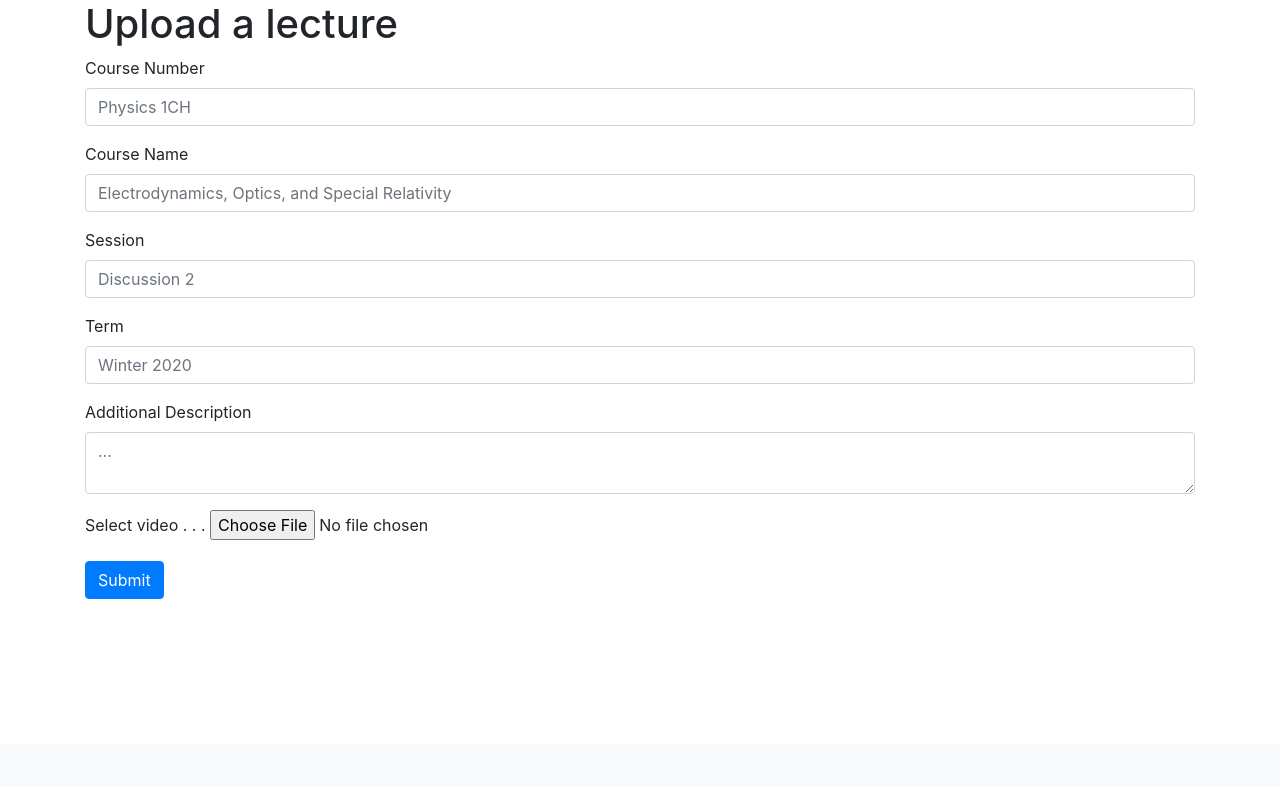
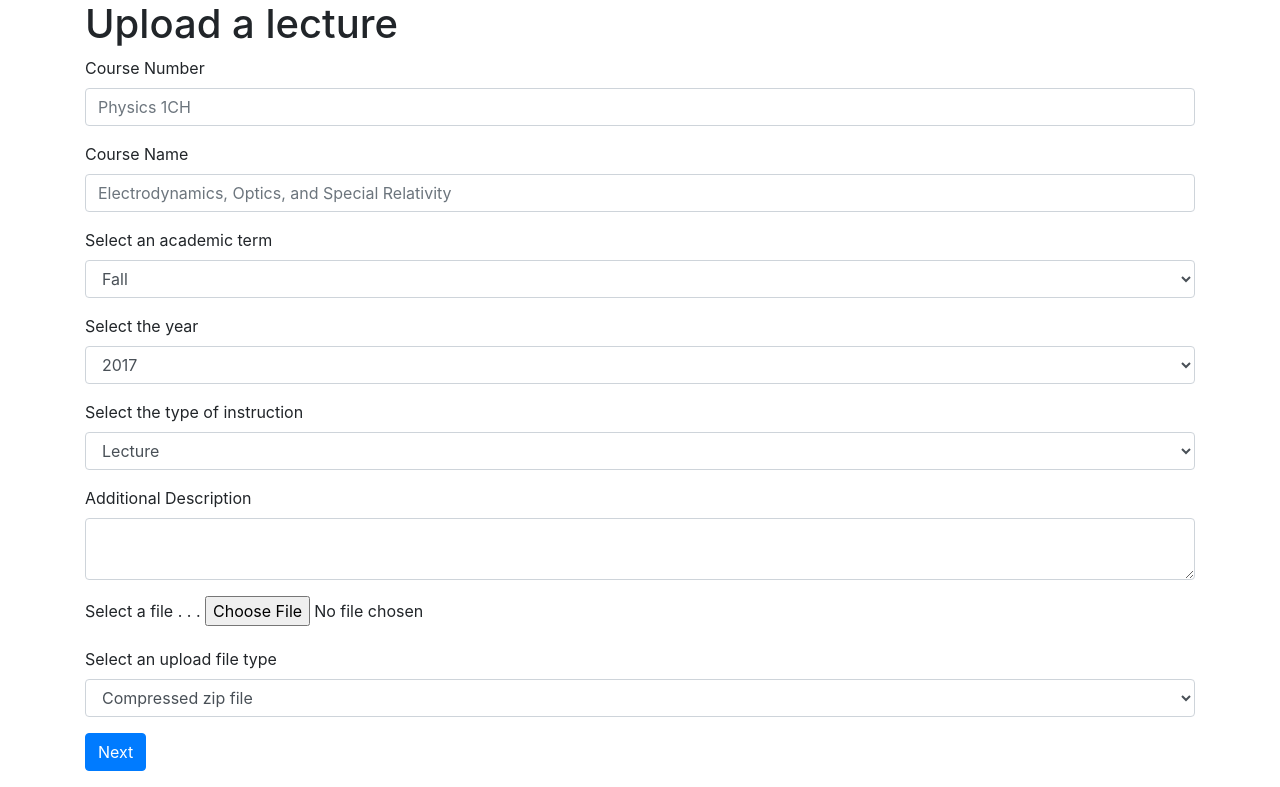
Before and after one commit to curesh/KumbayUni, a Flask app: page /create in a window 1280 px wide. Shown: the part 56-843 px from the top of the page. Before the commit the page ends 655 px from the top, so only its background shows below. Run offline with Flask 2, Linux system fonts and the light colour scheme; a user stored in the database is signed in; some libraries are stand-ins or nearby versions.

Commit message:
Expand create.html form and corresponding task. Working on getting zip file upload down.

```diff
--- a/misc/todo.txt
+++ b/misc/todo.txt
@@ -26,12 +26,11 @@ Features:
 Urgent Todo for tmrw:
 1. Try to get redis background jobs working using https://blog.miguelgrinberg.com/post/the-flask-mega-tutorial-part-xxii-background-jobs
    a) Mostly working. Now, get notification system working for background jobs.
-2. Now need to make the signup and upload video forms good so all the necessary information
-is there for a video title and description.
 3. It is a good idea to create a bulk upload option in the forms where you can upload a zip without having to enter in all those boxes for each one
 3. FavIcon
 4. deploy
 5. Apply smoothing algo to all rectangles (other than just the biggest)
+6. Maybe eventually change the lecture number form input to dynamically take in [discussion/officehours/lecture]
 
 Status:
 Youtube hyperlink display for uploaded video is working. Now need to make the signup and upload video forms good so all the necessary information
--- a/src/app.py
+++ b/src/app.py
@@ -13,6 +13,8 @@ from redis import Redis
 import rq
 from google.oauth2 import service_account
 import googleapiclient.discovery
+from zipfile import ZipFile
+import shutil
 
 # _________INIT___________
 def create_app(config_class=Config):
@@ -27,36 +29,14 @@ app = create_app(Config)
 login = LoginManager(app)
 login.login_view = 'login'
 
-def create_service_account(project_id, name, display_name):
-    """Creates a service account."""
-
-    credentials = service_account.Credentials.from_service_account_file(
-        filename=os.environ['GOOGLE_APPLICATION_CREDENTIALS'],
-        scopes=['https://www.googleapis.com/auth/cloud-platform'])
-
-    service = googleapiclient.discovery.build(
-        'iam', 'v1', credentials=credentials)
-
-    my_service_account = service.projects().serviceAccounts().create(
-        name='projects/' + project_id,
-        body={
-            'accountId': name,
-            'serviceAccount': {
-                'displayName': display_name
-            }
-        }).execute()
-
-    print('Created service account: ' + my_service_account['email'])
-    return my_service_account
-
 @login.user_loader
 def load_user(user_id):
     if not user_id:
         return None
-    conn = get_db_connection()
-    c = conn.execute("SELECT * FROM users WHERE user_id = (?)", [int(user_id),])
+    curr, conn = get_db_connection()
+    curr.execute("SELECT * FROM users WHERE user_id = (?)", [int(user_id),])
 
-    userrow = c.fetchone()
+    userrow = curr.fetchone()
     conn.close()
     if userrow is None:
         return None
@@ -64,7 +44,7 @@ def load_user(user_id):
 
     if not userid:
         return None
-    u = User(userid, userrow[1], userrow[2], userrow[3])
+    u = User(userid, userrow[4], userrow[5], userrow[6])
     if u:
         u.set_password(u.password_hash)
     return u
@@ -75,8 +55,8 @@ def login():
         return redirect(url_for('index'))
     form = LoginForm()
     if form.validate_on_submit():
-        conn = get_db_connection()
-        uid = conn.execute("SELECT user_id FROM users WHERE username = (?)", [form.username.data,]).fetchone()
+        curr, conn = get_db_connection()
+        uid = curr.execute("SELECT user_id FROM users WHERE username = (?)", [form.username.data,]).fetchone()
         conn.close()
         if uid:
             uid = uid[0]
@@ -103,9 +83,9 @@ def register():
         return redirect(url_for('index'))
     form = RegistrationForm()
     if form.validate_on_submit():
-        conn = get_db_connection()
-        conn.execute("INSERT INTO users (username, email, password_hash) VALUES (?, ?, ?)",
-                     (form.username.data, form.email.data, form.password.data)
+        curr, conn = get_db_connection()
+        curr.execute("INSERT INTO users (first_name, last_name, university, username, email, password_hash) VALUES (?, ?, ?, ?, ?, ?)",
+                     (form.first_name.data, form.last_name.data, form.university.data, form.username.data, form.email.data, form.password.data)
                      )
         conn.commit()
         conn.close()
@@ -115,14 +95,14 @@ def register():
 
 @app.route('/')
 def index():
-    conn = get_db_connection()
-    links = conn.execute('SELECT * FROM links').fetchall()
+    curr, conn = get_db_connection()
+    links = curr.execute('SELECT * FROM links').fetchall()
     conn.close()
     return render_template('index.html', links=links)
 
 def get_link(link_id):
-    conn = get_db_connection()
-    link = conn.execute('SELECT * FROM links WHERE link_id = ?',
+    curr, conn = get_db_connection()
+    link = curr.execute('SELECT * FROM links WHERE link_id = ?',
                         (link_id,)).fetchone()
     conn.close()
     if link is None:
@@ -150,14 +130,112 @@ def allowed_images(filename):
     else:
         return False
 
-@app.route('/create', methods=('GET', 'POST'))
+@app.route('/create', methods=('GET', 'POST'), )
 @login_required
 def create():
 
-    #Sample video title:
-    # UCLA Physics 1CH: Electrodynamics, Optics, and Special Relativity
-    # Discussion 1 by Trevor Scheopner
-    # Winter 2020
+    if request.method == 'POST':
+        # print("File_type: ", request.form['FileType'])
+        # print("simpleList: ", request.form.getlist('letters[]'))
+        # print("Unknown test: ", "unknown" in request.form )
+        # print("Next button?: ", request.form["NextButton"])
+        print("request forms: ", request.form)
+        load_file = os.path.join(app.config['UPLOAD_FOLDER'], "original")
+
+        if 'NextButton' in request.form:
+            # Check all input fields for errors
+            if not request.files['file']:
+                flash('File is required')
+            elif not request.form['course_num']:
+                flash('Course number is required')
+            elif not request.form['course_name']:
+                flash('Course name is required')
+            else:
+                # Actual Code
+                f = request.files['file']
+                load_file = os.path.join(app.config['UPLOAD_FOLDER'], "original")
+                # curr_path = os.getcwd()
+                # os.chdir(load_file)
+                f.save(os.path.join(load_file, secure_filename(f.filename)))
+                # os.chdir(curr_path)
+
+                # Handles zip file or video file submission
+                if request.form["FileType"] == "Compressed zip file":
+                    try:
+                        print("f: ", f)
+                        print("secure_filename(for zip try): ", secure_filename(f.filename))
+                        with ZipFile(os.path.join(load_file,secure_filename(f.filename)), 'r') as zipObj:
+                            zipObj.extractall(load_file)
+                        os.remove(os.path.join(load_file,secure_filename(f.filename)))
+                    except:
+                        if os.path.exists(os.path.join(load_file, secure_filename(f.filename))):
+                            os.remove(os.path.join(load_file, secure_filename(f.filename)))
+                        flash('Please submit a zip file')
+                        return render_template('create.html', file_names=None)
+
+
+                file_names = []
+                incorrect_input = False
+                curr, conn = get_db_connection()
+                curr.execute("SELECT user_id FROM users WHERE username = (?)", [current_user.name,])
+                user_id_curr = curr.fetchone()[0]
+                for i, file_name in enumerate(os.listdir(load_file)):
+                    if file_name == "__MACOSX":
+                        shutil.rmtree(os.path.join(load_file,file_name))
+                        continue
+                    if not allowed_images(file_name) or file_name == "" or os.stat(os.path.join(load_file, file_name)).st_size > app.config['MAX_CONTENT_PATH']:
+                        print("Incorrect_input: ", file_name)
+                        incorrect_input = True
+                        break
+                    file_names.append(file_name)
+                    print("Inserting: ", file_name)
+                    curr.execute("INSERT INTO lectures (file_name, course_num, course_name, term, year, class_type, description, lecture_num, user_id) VALUES (?, ?, ?, ?, ?, ?, ?, ?, ?)",
+                                (file_name, request.form['course_num'], request.form['course_name'], request.form['Term'], int(request.form['Year']),
+                                request.form['Instruction'], request.form['description'], i+1, user_id_curr))
+                    # except:
+                    #     print("Error in inserting ", file_name, " into database. That lecture is already there (UNIQUE failed). -CS")
+                    # finally:
+                    conn.commit()
+                if incorrect_input:
+                    for f_remove in os.listdir(load_file):
+                        print("removing from lectures")
+                        try:
+                            os.remove(os.path.join(load_file, f_remove))
+                        except:
+                            print("Couldn't remove ", f_remove)
+                        curr.execute("DELETE FROM lectures WHERE file_name = (?)", (f_remove,))
+                        flash("Remember to upload video files (mp4, mkv, mov, avi, wmv) that are less than 100 MB in size")
+                    conn.commit()
+                    conn.close()
+                else:
+                    conn.close()
+                    return render_template('create.html', file_names=file_names)
+        else:
+            # If Submit button is clicked
+            # TODO: Check how many videos there are in sql lecture table, to find out if its zip or not
+            print("Nextbutton is not clicked")
+            many = True
+            curr, conn = get_db_connection()
+
+            if many:
+                updated_order = request.form.getlist('lectures[]')
+                for i, lec_name in enumerate(updated_order):
+                    #TODO Get the correct sqlite command for updating lectures table
+                    curr.execute("UPDATE lectures WHERE file_name = (?) TO lecture_num = (?)", (lec_name, i+1))
+            else:
+                curr.execute("UPDATE lectures WHERE lecture_id = (?) TO lecture_num = (?)", (1, 1))
+            conn.commit()
+            conn.close()
+            save_file = os.path.join(app.config['UPLOAD_FOLDER'], "processed")
+            if current_user.get_task_in_progress('anonymize_video'):
+                flash('A video is already being uploaded and anonymized')
+            else:
+                print("task launching -CS")
+                current_user.launch_task('anonymize_video', 'Uploading video...', load_file, save_file)
+            return redirect(url_for('index'))
+
+    return render_template('create.html')
+
     if request.method == 'POST':
         f = request.files['file']
         print("f ", f)
@@ -182,13 +260,13 @@ def create():
             os.chdir(curr_path)
             print("File uploaded succesfully")
             load_file = os.path.join(load_file, secure_filename(f.filename))
-            conn = get_db_connection()
+            curr, conn = get_db_connection()
             try:
-                conn.execute('INSERT INTO lectures (file_name) VALUES (?)',
+                curr.execute('INSERT INTO lectures (file_name) VALUES (?)',
                              (f.filename,))
+                print("Inserting file into lectures")
             except:
-                print("Error in inserting lecture into database. That lecture is already there (UNIQUE failed). -CS")
-
+                print("Error in inserting ", f.filename, " into database. That lecture is already there (UNIQUE failed). -CS")
             finally:
                 conn.commit()
                 conn.close()
--- a/src/templates/base.html
+++ b/src/templates/base.html
@@ -7,6 +7,12 @@
 
     <!-- Bootstrap CSS -->
     <link rel="stylesheet" href="https://stackpath.bootstrapcdn.com/bootstrap/4.3.1/css/bootstrap.min.css" integrity="sha384-ggOyR0iXCbMQv3Xipma34MD+dH/1fQ784/j6cY/iJTQUOhcWr7x9JvoRxT2MZw1T" crossorigin="anonymous">
+
+    <!-- Other sortable link
+    <script src="https://cdn.jsdelivr.net/gh/RubaXa/Sortable/Sortable.min.js"></script>
+    -->
+    <!-- Latest Sortable -->
+    <script src="http://SortableJS.github.io/Sortable/Sortable.js"></script>
 
     <title>{% block title %} {% endblock %}</title>
   </head>
--- a/src/templates/create.html
+++ b/src/templates/create.html
@@ -2,8 +2,8 @@
 
 {% block content %}
 <h1>{% block title %} Upload a lecture {% endblock %}</h1>
-
 <form method="post" enctype="multipart/form-data">
+{% if not file_names %}
     <div class="form-group">
       <label for="Course Number">Course Number</label>
       <input type="text" name="course_num"
@@ -19,34 +19,102 @@
     </div>
 
     <div class="form-group">
-    <label for="Session">Session</label>
-    <input type="text" name="session" placeholder="Discussion 2"
-              class="form-control"
-              value="{{ request.form['session'] }}"></input>
+      <label for="Term">Select an academic term</label>
+      <select class="form-control" id="Term" name="Term">
+        <option>Fall</option>
+        <option>Winter</option>
+        <option>Spring</option>
+        <option>Summer</option>
+      </select>
     </div>
 
     <div class="form-group">
-    <label for="Term">Term</label>
-    <input type="text" name="term" placeholder="Winter 2020"
-              class="form-control"
-              value="{{ request.form['term'] }}"></input>
+      <label for="Year">Select the year</label>
+      <select class="form-control" id="Year" name="Year">
+        <option>2017</option>
+        <option>2018</option>
+        <option>2019</option>
+        <option>2020</option>
+        <option>2021</option>
+        <option>2022</option>
+        <option>2023</option>
+        <option>2024</option>
+        <option>2025</option>
+      </select>
+    </div>
+
+    <div class="form-group">
+      <label for="Instruction">Select the type of instruction</label>
+      <select class="form-control" id="Instruction" name="Instruction">
+        <option>Lecture</option>
+        <option>Discussion</option>
+        <option>Office Hours</option>
+      </select>
     </div>
 
     <div class="form-group">
       <label for="Additional Description">Additional Description</label>
-    <textarea name="description" placeholder="..."
+      <textarea name="description" placeholder=" "
                 class="form-control"
                 value="{{ request.form['description'] }}"></textarea>
     </div>
 
     <div class="form-group">
-    <label for="content">Select video . . .</label>
+      <label for="content">Select a file . . .</label>
+      <input type="file" name="file" id="content" value="{{ request.form['file'] }}"></input>
+    </div>
 
-    <input type="file" name="file" id="content" value="{{ request.form['file'] }}"></input>
+    <div class="form-group">
+      <label for="file_type">Select an upload file type</label>
+      <select class="form-control" id="FileType" name="FileType">
+        <option>Compressed zip file</option>
+        <option>Video file (.mp4, .avi, .mov, .mkv, .wmv)</option>
+      </select>
+    </div>
 
+    <div class="form-group">
+      <button type="submit" class="btn btn-primary" name="NextButton">Next</button>
     </div>
+{% else %}
+  <label>NUMBER OF FILE_NAMES {{ file_names|length }}</label>
+  {% if file_names|length > 1 %}
     <div class="form-group">
-    <button type="submit" class="btn btn-primary">Submit</button>
+      <!-- Simple List -->
+      <label for="SimpleList">Arrange the lectures in the correct viewing order</label>
+      <ul id="SimpleList" name="letters" class="list-group">
+        {% for file_name in file_names %}
+          <li class="list-group-item">{{ file_name }}<input type='hidden' name='letters[]' value='{{ file_name }}'/></li>
+
+          <!-- Comment
+          <li class="list-group-item">B<input type='hidden' name='letters[]' value='B'/></li>
+          <li class="list-group-item">C<input type='hidden' name='letters[]' value='C'/></li>
+          <li class="list-group-item">D<input type='hidden' name='letters[]' value='D'/></li>
+          <li class="list-group-item">E<input type='hidden' name='letters[]' value='E'/></li>
+          -->
+        {% endfor %}
+      </ul>
+
+      <script>
+        // Simple list
+        Sortable.create(SimpleList, { /* options */ });
+      </script>
     </div>
+
+    <div class="form-group">
+      <button type="submit" class="btn btn-primary" name="SubmitButton">Submit</button>
+    </div>
+  {% else %}
+    <h3>File: {{ file_name }}</h3>
+    <div class="form-group">
+      <label for="lecture_num">Select the lecture number</label>
+      <input type="number" id="lecture_num" name="lecture_num" min="1" max="100">
+    </div>
+
+    <div class="form-group">
+      <button type="submit" class="btn btn-primary" name="SubmitButton">Submit</button>
+    </div>
+  {% endif %}
+
+{% endif %}
 </form>
 {% endblock %}
```
Also changed, not shown: database/init_db.py (+12 -12 lines), database/schema.sql (+17 -1 lines), src/anon.py (+26 -3 lines), src/forms.py (+9 -4 lines), src/models.py (+11 -10 lines), src/tasks.py (+53 -17 lines), src/templates/register.html (+21 -0 lines), src/upload_youtube.py (+13 -9 lines), database/database.db, 3 other files. Lines whose indentation alone changed are shown as unchanged.
